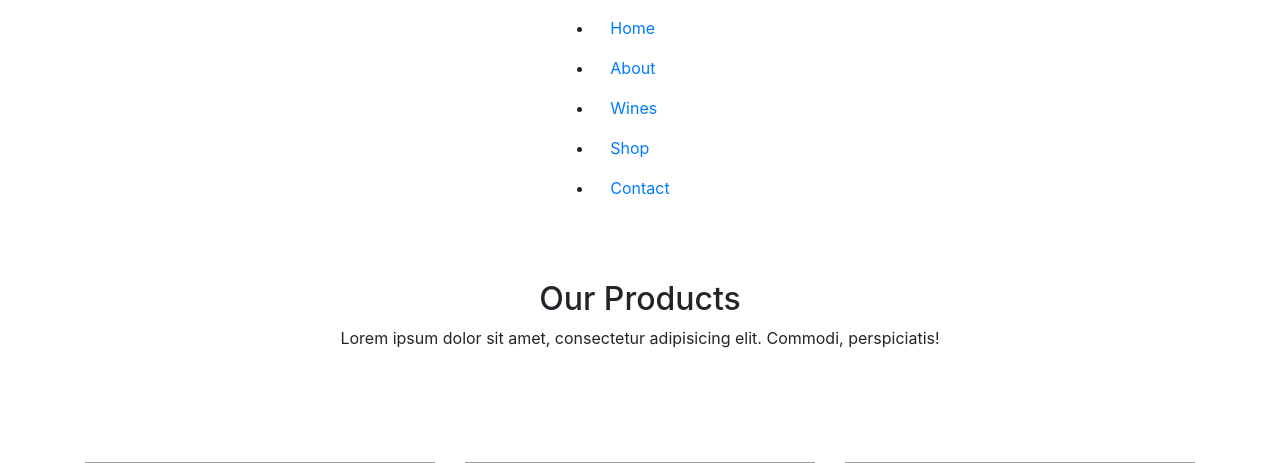
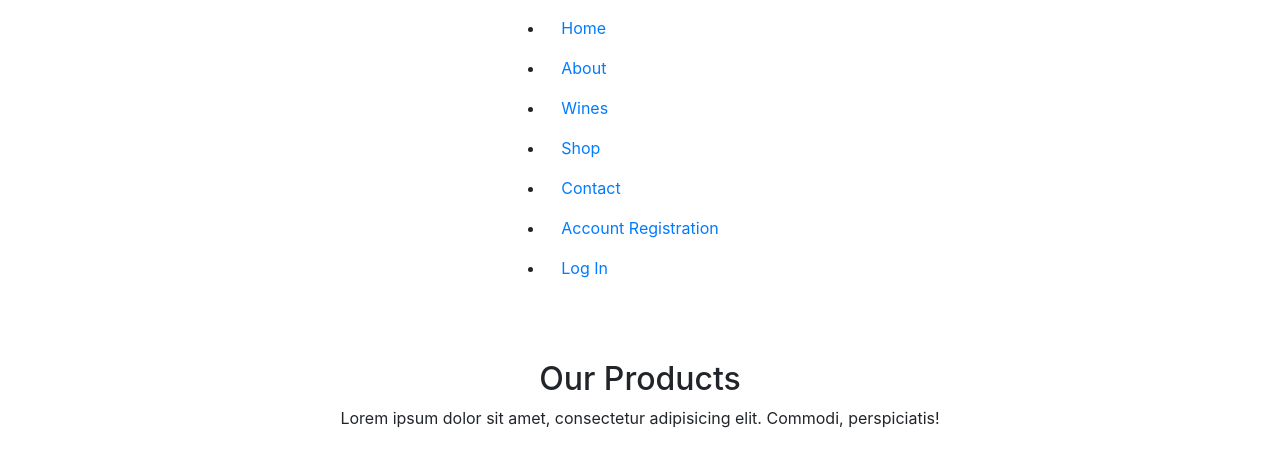
Before and after one commit to johnbenedictyan/Wines-Website, a Django app: page /shop/ in a window 1280 px wide. Shown: the part 316-779 px from the top of the page. Run offline with Django 3.2, Linux system fonts and the light colour scheme; some libraries are stand-ins or nearby versions; grey boxes are pictures that could not be loaded.

Commit message:
Added the rest of the links into the layout.

```diff
--- a/templates/layout.html
+++ b/templates/layout.html
@@ -77,6 +77,13 @@
                 <li><a href="{% url 'shop' %}" class="nav-link text-left">Wines</a></li>
                 <li><a href="{% url 'shop' %}" class="nav-link text-left">Shop</a></li>
                 <li><a href="{% url 'contact_us' %}" class="nav-link text-left">Contact</a></li>
+                <li><a href="{% url 'contact_us' %}" class="nav-link text-left">Account Registration</a></li>
+                <li><a href="{% url 'contact_us' %}" class="nav-link text-left">Log In</a></li>
+                {% if request.user.is_authenticated %}
+                <li><a href="{% url 'contact_us' %}" class="nav-link text-left">Log Out</a></li>
+                <li><a href="{% url 'contact_us' %}" class="nav-link text-left">Create Product</a></li>
+                <li><a href="{% url 'contact_us' %}" class="nav-link text-left">Admin Console</a></li>
+                {% endif %}
               </ul>
             </nav>
 
```
